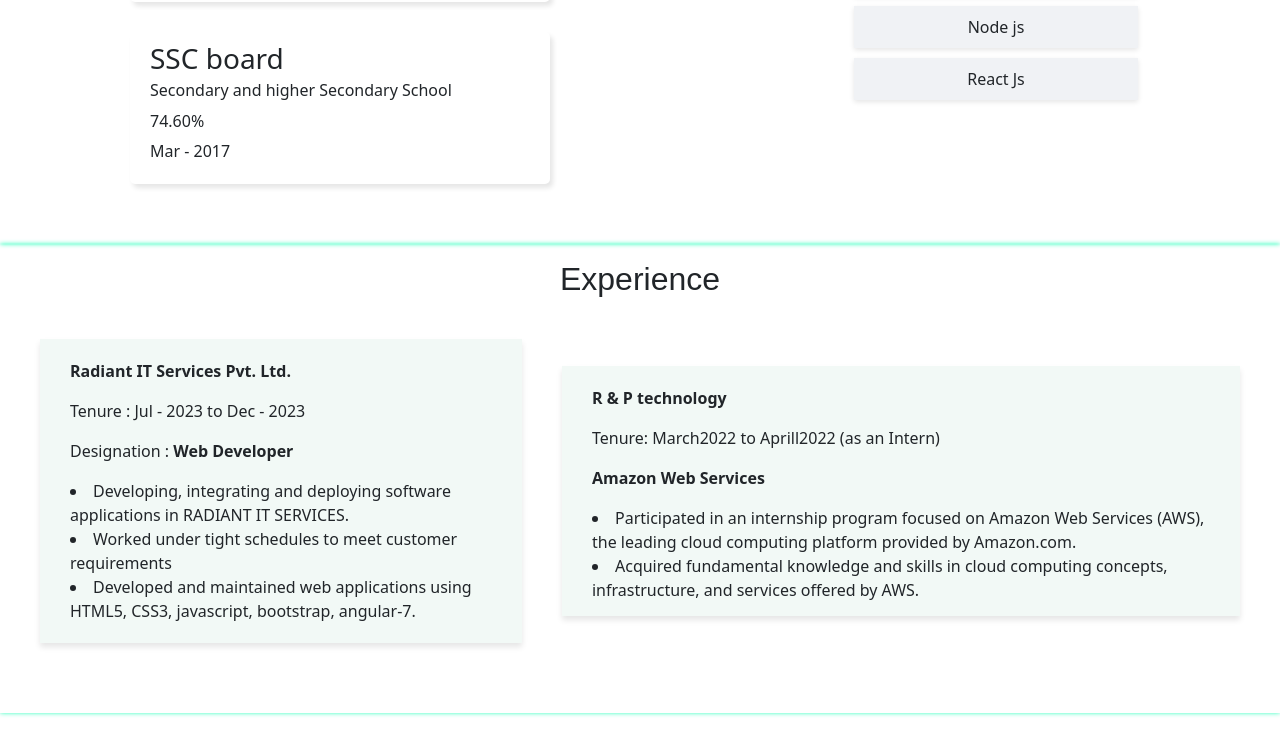
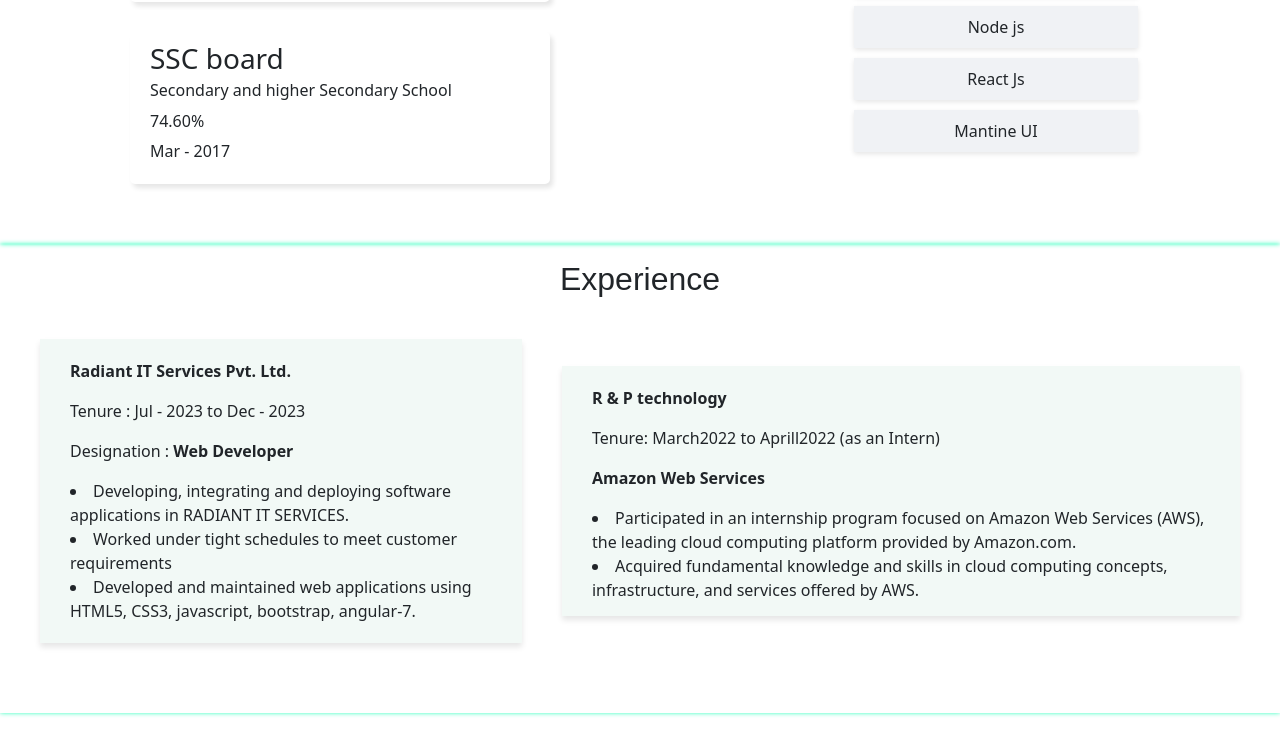
Before and after one commit to Priyanka-WebDev/resume, a plain HTML site: page index.html in a window 1280 px wide. Shown: the part 889-1623 px from the top of the page. Drawn offline with nearby package versions, Linux system fonts and the light colour scheme; a web font is replaced by a local one.

Commit message:
Update index.html

```diff
--- a/index.html
+++ b/index.html
@@ -92,6 +92,7 @@
                 <li>MySql</li>
                 <li>Node js</li>
                 <li>React Js</li>
+                <li>Mantine UI</li>
             </ol>
 
         </div>
```
